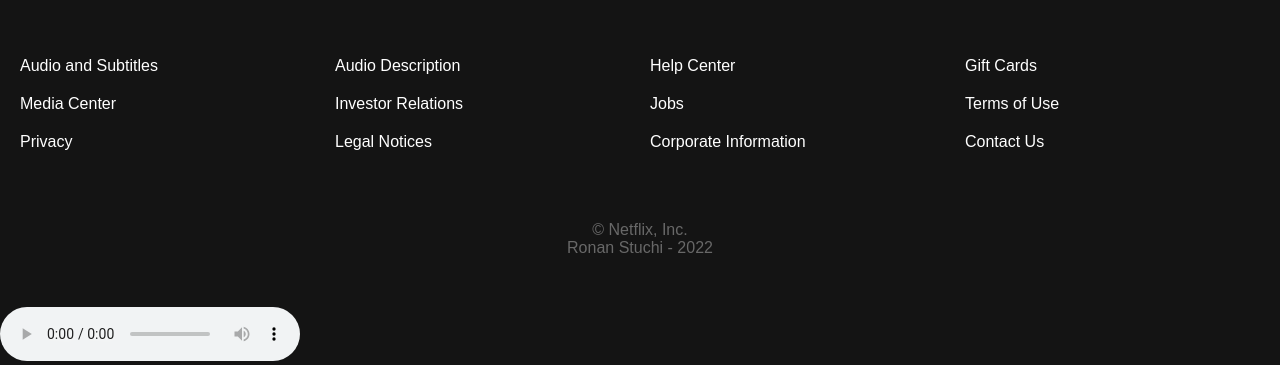
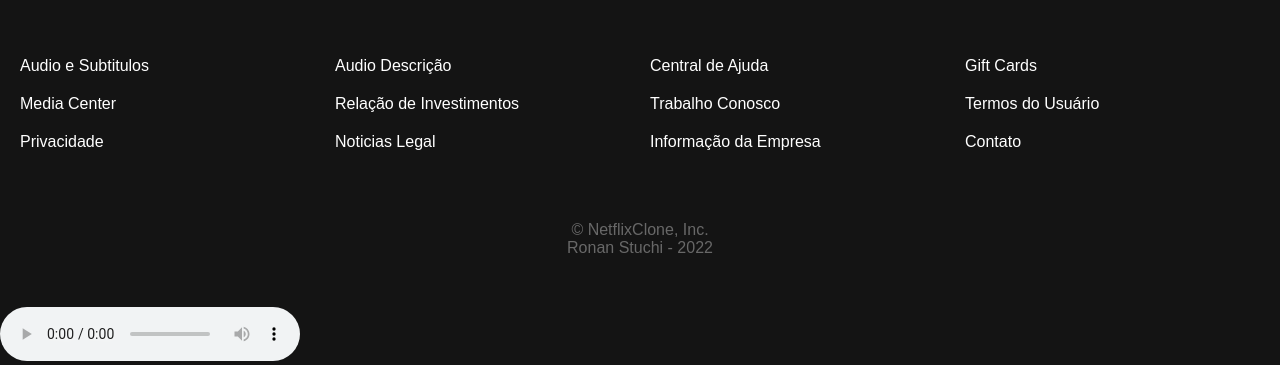
Before and after one commit to ronanstuchi/netflix, a plain HTML site: page index.html in a window 1280 px wide. Shown: the part 1508-1873 px from the top of the page. Drawn offline with Linux system fonts and the light colour scheme.

Commit message:
Add files via upload
Add new changes

```diff
--- a/index.html
+++ b/index.html
@@ -142,18 +142,18 @@
         </div>
         <div class="sub-links">
           <ul>
-            <li><a href="#">Audio and Subtitles</a></li>
-            <li><a href="#">Audio Description</a></li>
-            <li><a href="#">Help Center</a></li>
+            <li><a href="#">Audio e Subtitulos</a></li>
+            <li><a href="#">Audio Descrição</a></li>
+            <li><a href="#">Central de Ajuda</a></li>
             <li><a href="#">Gift Cards</a></li>
             <li><a href="#">Media Center</a></li>
-            <li><a href="#">Investor Relations</a></li>
-            <li><a href="#">Jobs</a></li>
-            <li><a href="#">Terms of Use</a></li>
-            <li><a href="#">Privacy</a></li>
-            <li><a href="#">Legal Notices</a></li>
-            <li><a href="#">Corporate Information</a></li>
-            <li><a href="#">Contact Us</a></li>
+            <li><a href="#">Relação de Investimentos</a></li>
+            <li><a href="#">Trabalho Conosco</a></li>
+            <li><a href="#">Termos do Usuário</a></li>
+            <li><a href="#">Privacidade</a></li>
+            <li><a href="#">Noticias Legal</a></li>
+            <li><a href="#">Informação da Empresa</a></li>
+            <li><a href="#">Contato</a></li>
           </ul>
         </div>
       </section>
@@ -162,7 +162,7 @@
 
       <!-- FOOTER -->
       <footer>
-        <p>&copy Netflix, Inc.</p>
+        <p>&copy NetflixClone, Inc.</p>
         <p>Ronan Stuchi - 2022</p>
       </footer>
 
@@ -173,7 +173,7 @@
 
 
 
-    <!--Som da Netflix Funk-->
+    <!--Som da Netflix Funk  -->
     <audio autoplay="autoplay" controls="controls">
         <source src="netflixaudio.mp3" type="audio/mp3" >
         <source src="netflixaudio.mp3" type="audio/ogg" >
```
